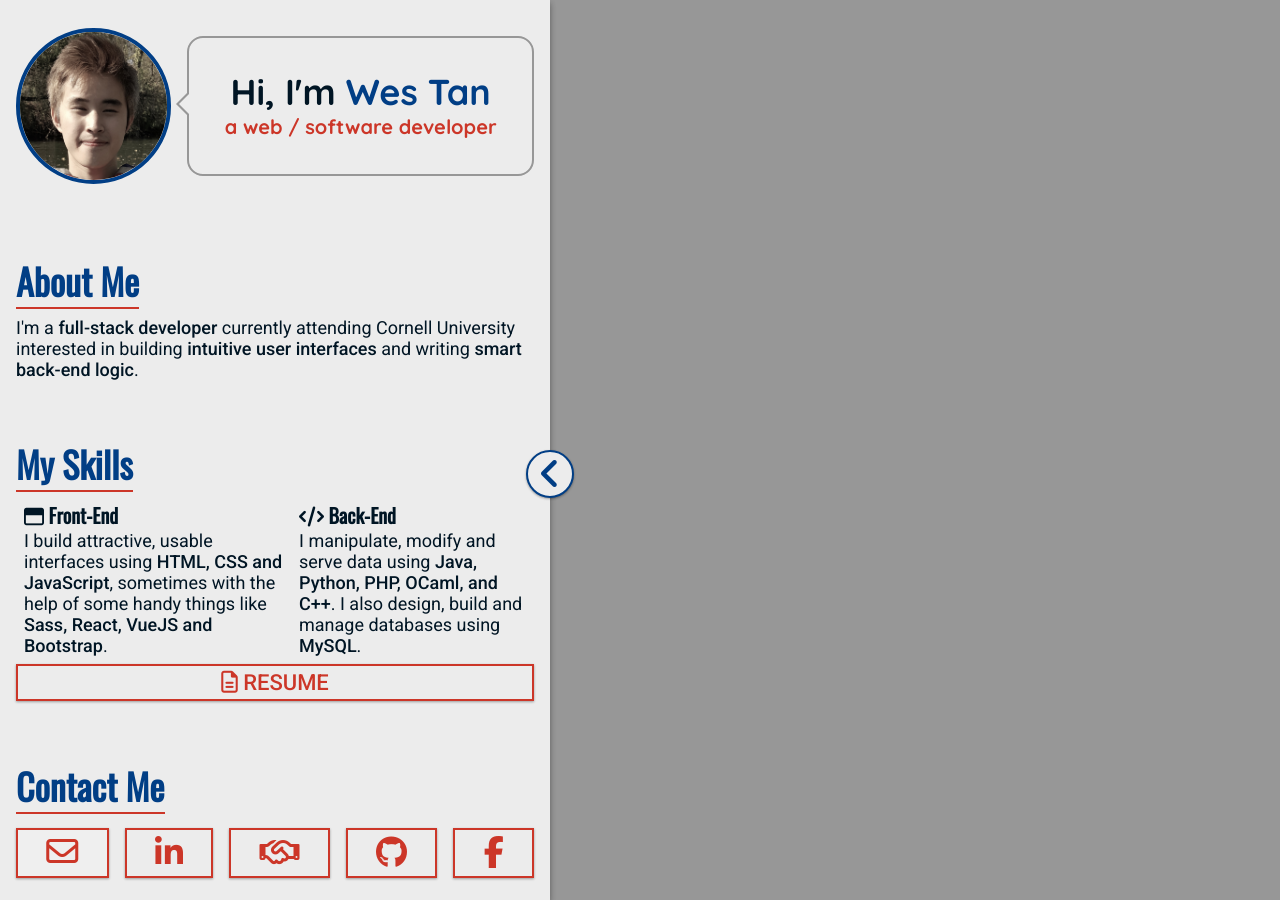
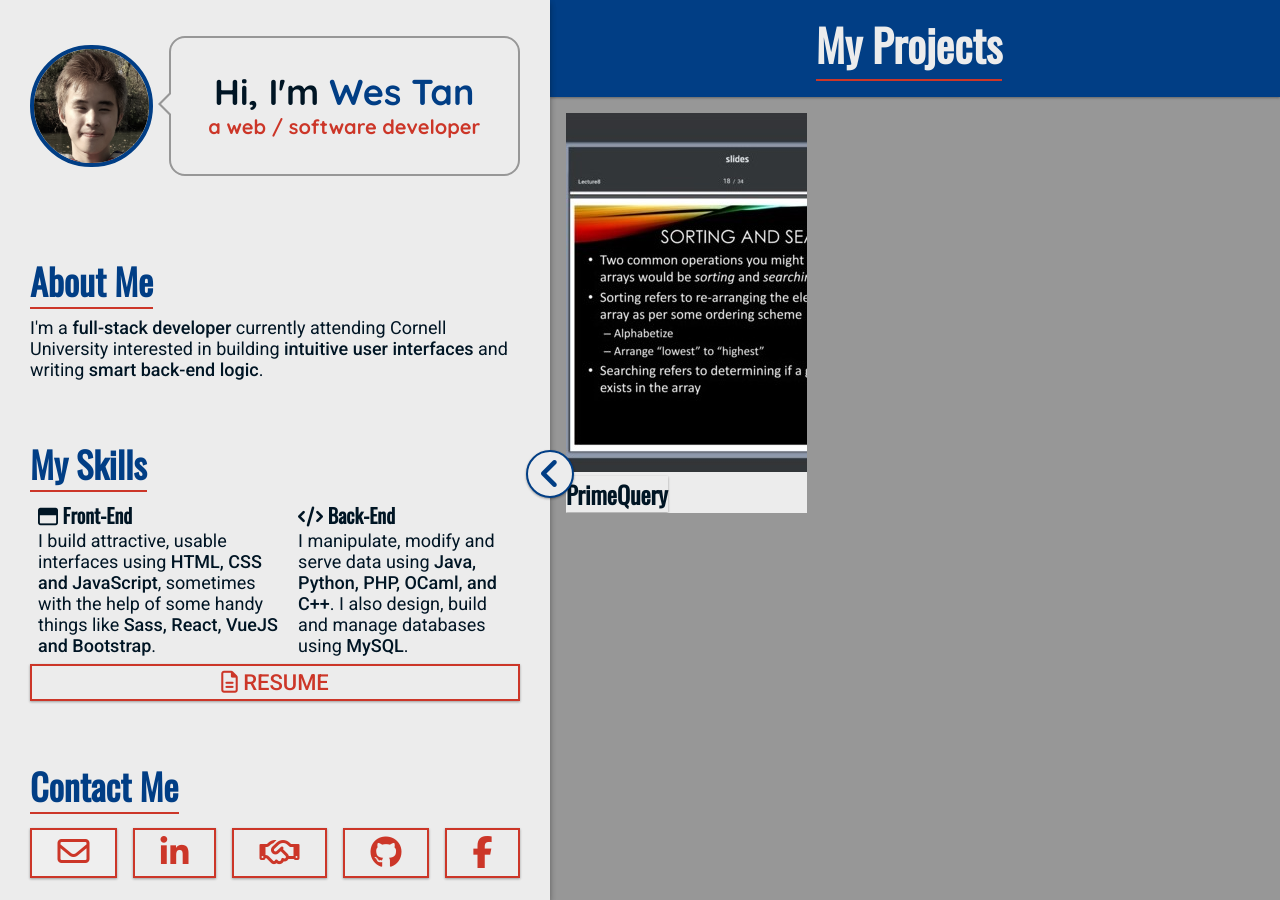
Before and after one commit to WesleyT4N/wesleyt4n.github.io, a Jekyll site: the page built from index.md, in a window 1280 px wide. Built offline with Jekyll 4.4.1, drawn with Linux system fonts in a browser that asks for light colours; nearby versions of some CDN libraries.

Commit message:
started posts

```diff
--- a/_layouts/home.html
+++ b/_layouts/home.html
@@ -1,3 +1,26 @@
 ---
 layout: default
 ---
+<div class="home">
+
+    <div class="projects-heading">
+      <h1>My Projects</h1>
+    </div>
+
+    {{ content }}
+
+    <ul class="post-list">
+      {% for post in site.posts %}
+        <li class="post">
+          <div class="post-img">
+            <img src="{{ post.image | absolute_url }}"
+                 aria-label="project screenshot"/>
+          </div>
+          <h2>
+            <a class="post-link" href="{{ post.url | relative_url }}">{{ post.title | escape }}</a>
+          </h2>
+        </li>
+      {% endfor %}
+    </ul>
+
+  </div>
--- /dev/null
+++ b/_layouts/post.html
@@ -0,0 +1,3 @@
+---
+layout: default
+---
--- a/assets/css/style.scss
+++ b/assets/css/style.scss
@@ -143,9 +143,13 @@ hr {
 .grid-container {
   display: grid;
   width: 100vw;
-  grid-template-rows: auto;
+  height: 100vh;
+  grid-template-rows: auto 1fr;
   grid-template-areas:
-  "header";
+  "header"
+  "content";
+  -webkit-transition: all .25s ease-in-out;
+  transition: all .25s ease-in-out;
   @include for-tablet-landscape-up {
     height: 100vh;
     grid-template-columns: 550px 1fr 1fr;
@@ -190,7 +194,7 @@ hr {
     -webkit-box-pack: justify;
         -ms-flex-pack: justify;
             justify-content: space-between;
-    padding: 16px;
+    padding: 16px 30px 16px 30px;
   }
   background-color: $white;
   color: $darkGrey;
@@ -220,7 +224,7 @@ hr {
   -webkit-box-align: center;
   -ms-flex-align: center;
   align-items: center;
-  max-width: 30%;
+  max-width: 25%;
   min-height: 100px;
 }
 .profile-img {
@@ -472,6 +476,35 @@ hr {
   z-index: 0;
 }
 
+.projects-heading {
+  background-color: $base;
+  @include shadow(1);
+  padding: 12px 24px 16px 12px;
+  width: 100%;
+  color: $white;
+  text-align: center;
+  @include font-size(22px);
+  h1 {
+    display: inline-block;
+    padding-bottom: 2px;
+    border-bottom: 2px solid $accent;
+  }
+}
+
+.post-list {
+  display: grid;
+
+
+}
+.post {
+  background-color: $white;
+  margin: 16px;
+  padding-bottom: 16px;
+  width: 33%;
+  height: 400px;
+  overflow: hidden;
+}
+
 // FOOTER ======================================================================
 .site-footer {
   grid-area: footer;
--- a/assets/js/main.js
+++ b/assets/js/main.js
@@ -6,26 +6,36 @@ var docLoaded = function () {
   let buttonLeft = document.getElementById("collapseLeft");
   let buttonUp = document.getElementById("collapseUp");
   let header = document.getElementsByClassName("site-header")[0];
+  let gridContainer = document.getElementsByClassName("grid-container")[0];
+  let pageContent = document.getElementsByClassName("page-content")[0];
+
+  // Save some width constants which will be used to animate the sidebar
+  // collapsing and reopening
+
   // Handles the collapsing header
   buttonLeft.addEventListener("click", function(e) {
-    let width = header.clientWidth;
+    let gridWidth = gridContainer.clientWidth;
+    let headerWidth = header.clientWidth;
     if (headerVisible) {
-      header.style.transform = "translate(-"+(width - 15)+"px,0)";
+      gridContainer.style.transform = "translate(-"+ (headerWidth - 28)+"px,0)";
       buttonLeft.innerHTML = '<i class="fa fa-angle-right" aria-hidden="true"></i>';
+      gridContainer.style.width = gridWidth + (headerWidth - 28) + "px";
     } else {
-      header.style.transform = "translate(0,0)";
+      gridContainer.style.transform = "translate(0,0)";
       buttonLeft.innerHTML = '<i class="fa fa-angle-left" aria-hidden="true"></i>';
+      gridContainer.style.width = "100vw";
     }
     headerVisible = !headerVisible;
   });
 
   buttonUp.addEventListener("click", function(e) {
-    let height = header.clientHeight;
+    let gridHeight = gridContainer.clientHeight;
+    let headerHeight = header.clientHeight;
     if (headerVisible) {
-      header.style.transform = "translate(0,-"+(height-15)+"px)";
+      gridContainer.style.transform = "translate(0,-"+(headerHeight - 28)+"px)";
       buttonUp.innerHTML = '<i class="fa fa-angle-down" aria-hidden="true"></i>';
     } else {
-      header.style.transform = "translate(0,0)";
+      gridContainer.style.transform = "translate(0,0)";
       buttonUp.innerHTML = '<i class="fa fa-angle-up" aria-hidden="true"></i>';
     }
     headerVisible = !headerVisible;
```
Also changed, not shown: _posts/2018-1-4-primequery.md (added, +24 -0 lines), assets/img/primequery-desktop.jpg (added), assets/img/primequery-mobile.jpg (added).
